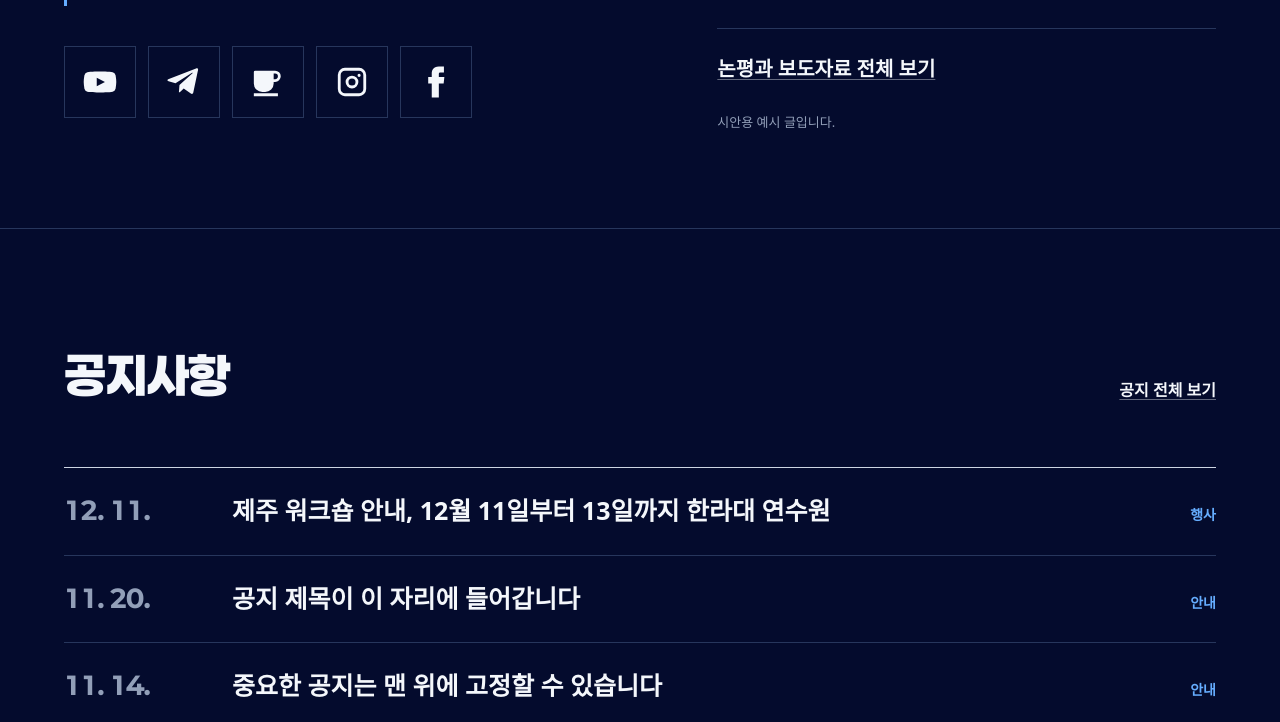
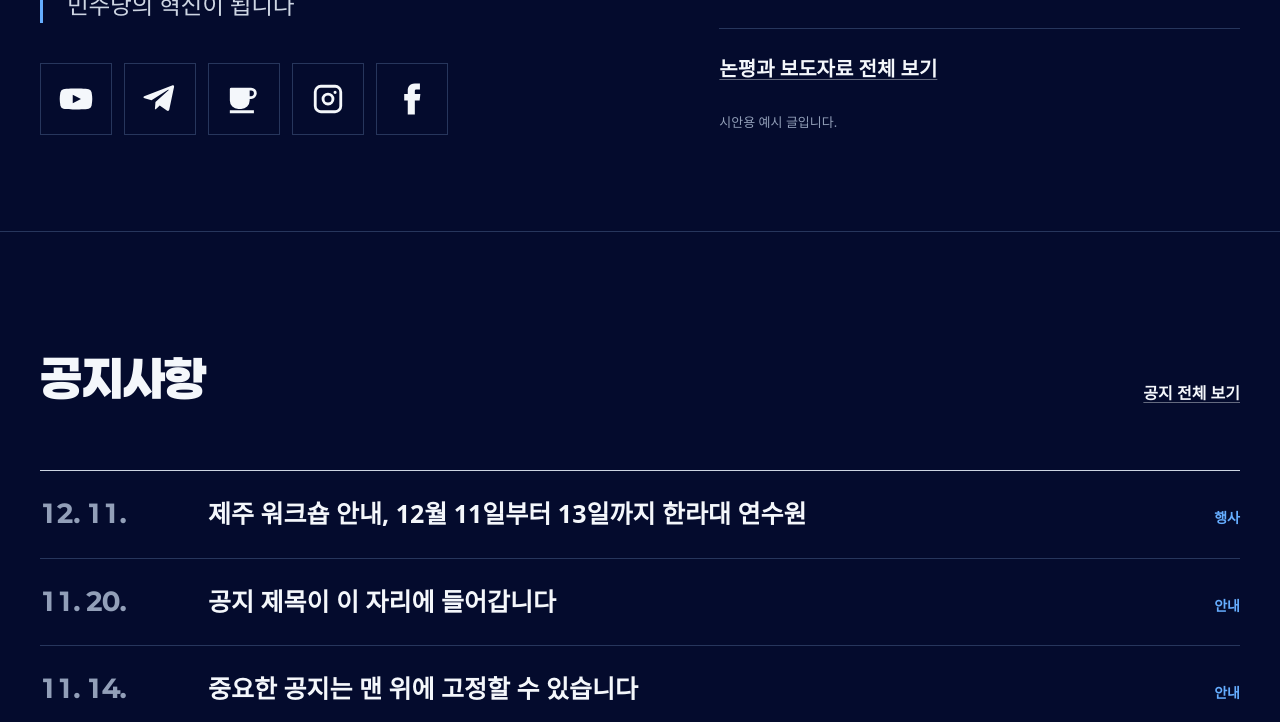
Before and after one commit to bvnm9979-creator/hs4-homepage, a plain HTML site: page 시안/index.html in a window 1280 px wide. Shown: the part 643-1365 px from the top of the page. Drawn offline with Linux system fonts and the light colour scheme; a web font is replaced by a local one.

Commit message:
양옆 여백 줄이기, 새로고침 반영

```diff
--- a/시안/index.html
+++ b/시안/index.html
@@ -7,7 +7,7 @@
 <title>더민주전국혁신회의</title>
 <meta name="description" content="더민주전국혁신회의 공식 홈페이지. 공지사항, 논평, 보도자료, 활동 소식.">
 <link rel="stylesheet" href="https://cdn.jsdelivr.net/npm/pretendard@1.3.9/dist/web/variable/pretendardvariable-dynamic-subset.min.css">
-<link rel="stylesheet" href="./page.css">
+<link rel="stylesheet" href="./page.css?v=9">
 </head>
 <body>
 
--- a/시안/page.css
+++ b/시안/page.css
@@ -3,8 +3,8 @@
  * axes: dark/display-condensed/warm · posture: committed · contrast: pass · fold: pass · v2.0.0 */
 /* Hallmark · pre-emit critique: P4 H4 E4 S4 R3 V4 · weakest: R, the leadership portraits are slots until the user supplies photos */
 /* waive 38iii: one blue word in the hero head, the theme's own move · waive 55b: hero lines are nowrap and sized in cqi · waive 68: leadership portraits are real people the user will supply, the slots are the brief · waive brand: red accent swapped for the organisation's own blue, the ground shifted to its navy */
-@import url("./tokens.css");
-@import url("./base.css");
+@import url("./tokens.css?v=9");
+@import url("./base.css?v=9");
 
 @font-face { font-family: "KimJwajin"; src: url("./fonts/kimjwajin.woff") format("woff"); font-weight: 400; font-display: swap; }
 @font-face { font-family: "Paperlogy"; src: url("./fonts/paperlogy-9Black.woff") format("woff"); font-weight: 900; font-display: swap; }
--- a/시안/tokens.css
+++ b/시안/tokens.css
@@ -7,7 +7,7 @@
   --ease-out: cubic-bezier(0.16, 1, 0.3, 1); --ease-in: cubic-bezier(0.7, 0, 0.84, 0); --ease-in-out: cubic-bezier(0.65, 0, 0.35, 1);
   --dur-micro: 120ms; --dur-short: 220ms; --dur-long: 420ms;
   --color-error: oklch(72% 0.15 27); --color-success: oklch(76% 0.13 150);
-  --container: 1440px; --gutter: 64px; --gap-columns: 32px; --section-gap-s: 120px; --section-gap: 144px; --section-gap-l: 176px;
+  --container: 1760px; --gutter: 40px; --gap-columns: 32px; --section-gap-s: 120px; --section-gap: 144px; --section-gap-l: 176px;
   --z-base: 1; --z-raised: 10; --z-dropdown: 100; --z-sticky: 200; --z-sticky-nav: 300; --z-modal: 400; --z-toast: 500; --z-tooltip: 600;
   --color-paper: oklch(17% 0.07 268); --color-paper-2: oklch(21% 0.08 268); --color-paper-3: oklch(26% 0.09 268);
   --color-ink: oklch(97.5% 0.006 260); --color-ink-2: oklch(87% 0.02 262); --color-muted: oklch(70% 0.04 264);
```
